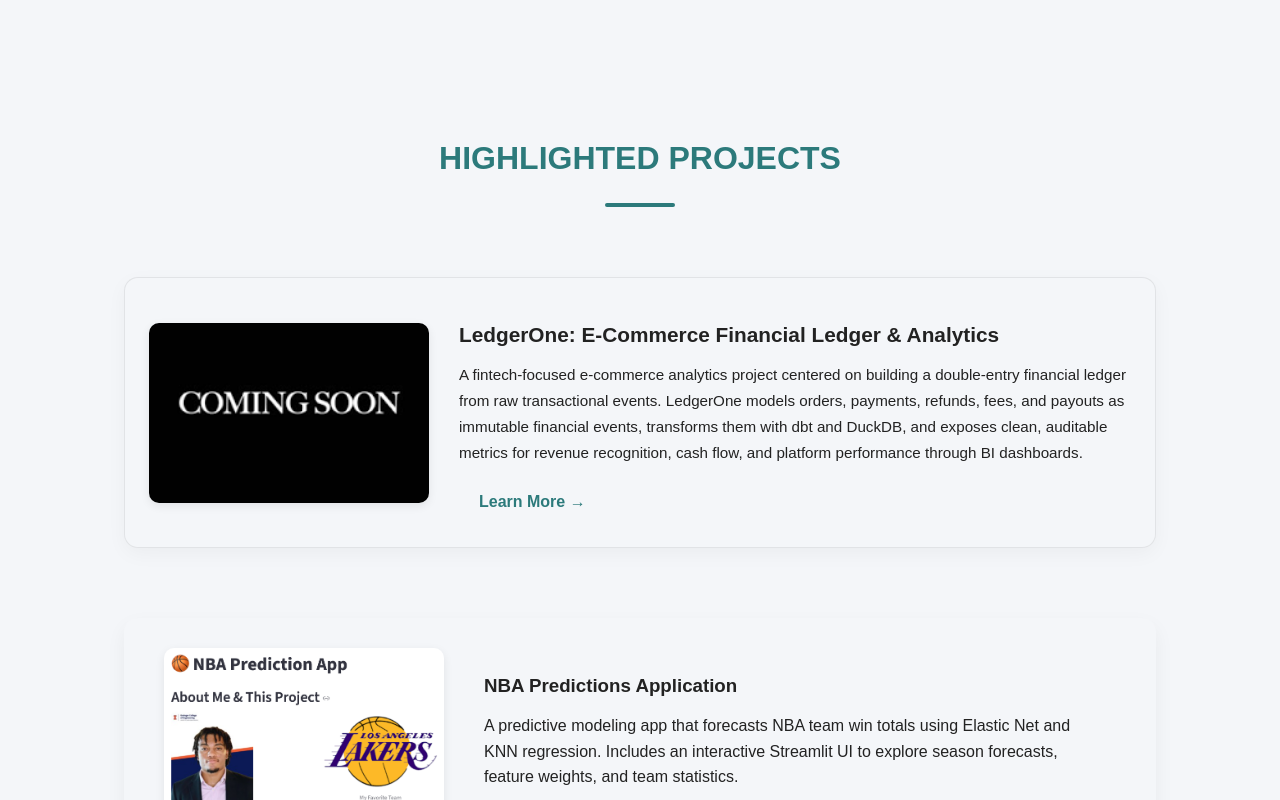
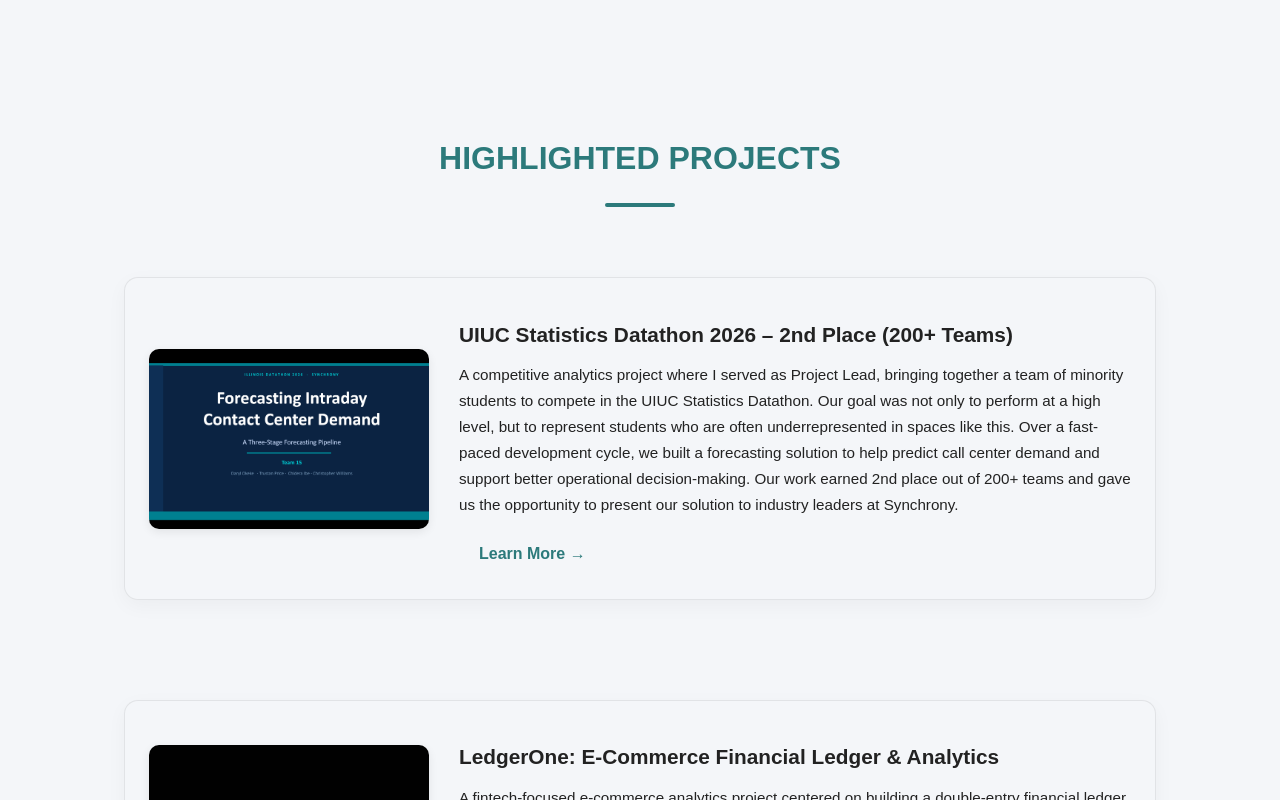
Before and after one commit to trustanprice/personal-portfolio, a React (Create React App) app: page /projects in a window 1280 px wide. Shown: the part 505-1305 px from the top of the page. Built offline with nearby package versions, Linux system fonts and the light colour scheme.

Commit message:
adding datathon project

```diff
--- a/src/pages/Home.js
+++ b/src/pages/Home.js
@@ -69,25 +69,22 @@ function Home() {
       <section className="featured">
         <h2 className="section-title">Featured Projects</h2>
 
-        {/* LedgerOne – E-commerce Financial Ledger */}
+        {/* UIUC Statistics Datathon – Call Center Forecasting */}
         <div className="feature-card">
           <img
-            src="/home/ecommerce-thumbnail.png"
-            alt="LedgerOne E-commerce Financial Ledger"
+            src="/home/datathon-thumbnail.png"
+            alt="UIUC Statistics Datathon 2026 Project"
             className="feature-img"
           />
           <div className="feature-info">
-            <h3>LedgerOne: E-Commerce Financial Ledger & Analytics</h3>
+            <h3>UIUC Statistics Datathon 2026 – 2nd Place (200+ Teams)</h3>
             <p>
-              A fintech-focused e-commerce analytics project centered on building a
-              double-entry financial ledger from raw transactional events. LedgerOne
-              models orders, payments, refunds, fees, and payouts as immutable financial
-              events, transforms them with dbt and DuckDB, and exposes clean,
-              auditable metrics for revenue recognition, cash flow, and platform
-              performance through BI dashboards.
+              Served as Project Lead for a team competing in the UIUC Statistics Datathon 2026, where we
+              built a forecasting solution to support call center operations. Our work placed 2nd out of 200+ teams and
+              was presented to industry leaders at Synchrony.
             </p>
             <a
-              href="https://github.com/trustanprice/ledgerone"
+              href="https://github.com/trustangabrielprice/illinois-datathon-team015"
               className="btn learn-more"
               target="_blank"
               rel="noopener noreferrer"
--- a/src/pages/Projects.js
+++ b/src/pages/Projects.js
@@ -37,6 +37,37 @@ function Projects() {
                 <div className="underline teal"></div>
 
                 <div className="projects-list">
+
+                    {/* UIUC Statistics Datathon – Call Center Forecasting */}
+                    <div className="feature-card">
+                        <img
+                            src="/home/datathon-thumbnail.png"
+                            alt="UIUC Statistics Datathon 2026 Project"
+                            className="feature-img"
+                        />
+                        <div className="feature-info">
+                            <h3>UIUC Statistics Datathon 2026 – 2nd Place (200+ Teams)</h3>
+                            <p>
+                                A competitive analytics project where I served as Project Lead, bringing together
+                                a team of minority students to compete in the UIUC Statistics Datathon. Our goal
+                                was not only to perform at a high level, but to represent students who are often
+                                underrepresented in spaces like this. Over a fast-paced development cycle, we
+                                built a forecasting solution to help predict call center demand and support
+                                better operational decision-making. Our work earned 2nd place out of 200+ teams
+                                and gave us the opportunity to present our solution to industry leaders at
+                                Synchrony.
+                            </p>
+                            <a
+                                href="https://github.com/trustangabrielprice/illinois-datathon-team015"
+                                className="btn learn-more"
+                                target="_blank"
+                                rel="noopener noreferrer"
+                            >
+                                Learn More →
+                            </a>
+                        </div>
+                    </div>
+
                     {/* LedgerOne – E-commerce Financial Ledger */}
                     <div className="feature-card">
                         <img
```
Also changed, not shown: public/home/datathon-thumbnail.png (added).
